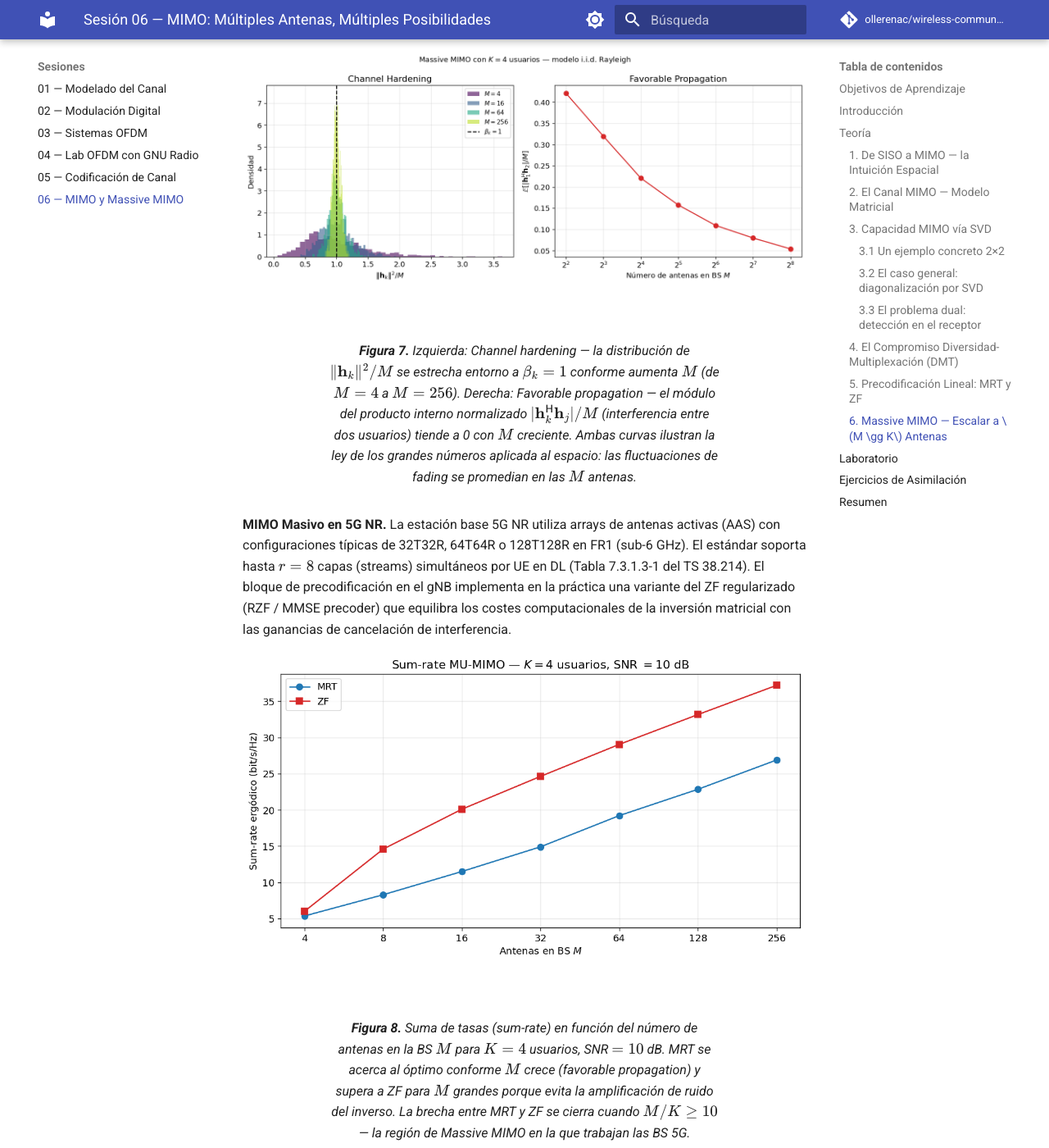
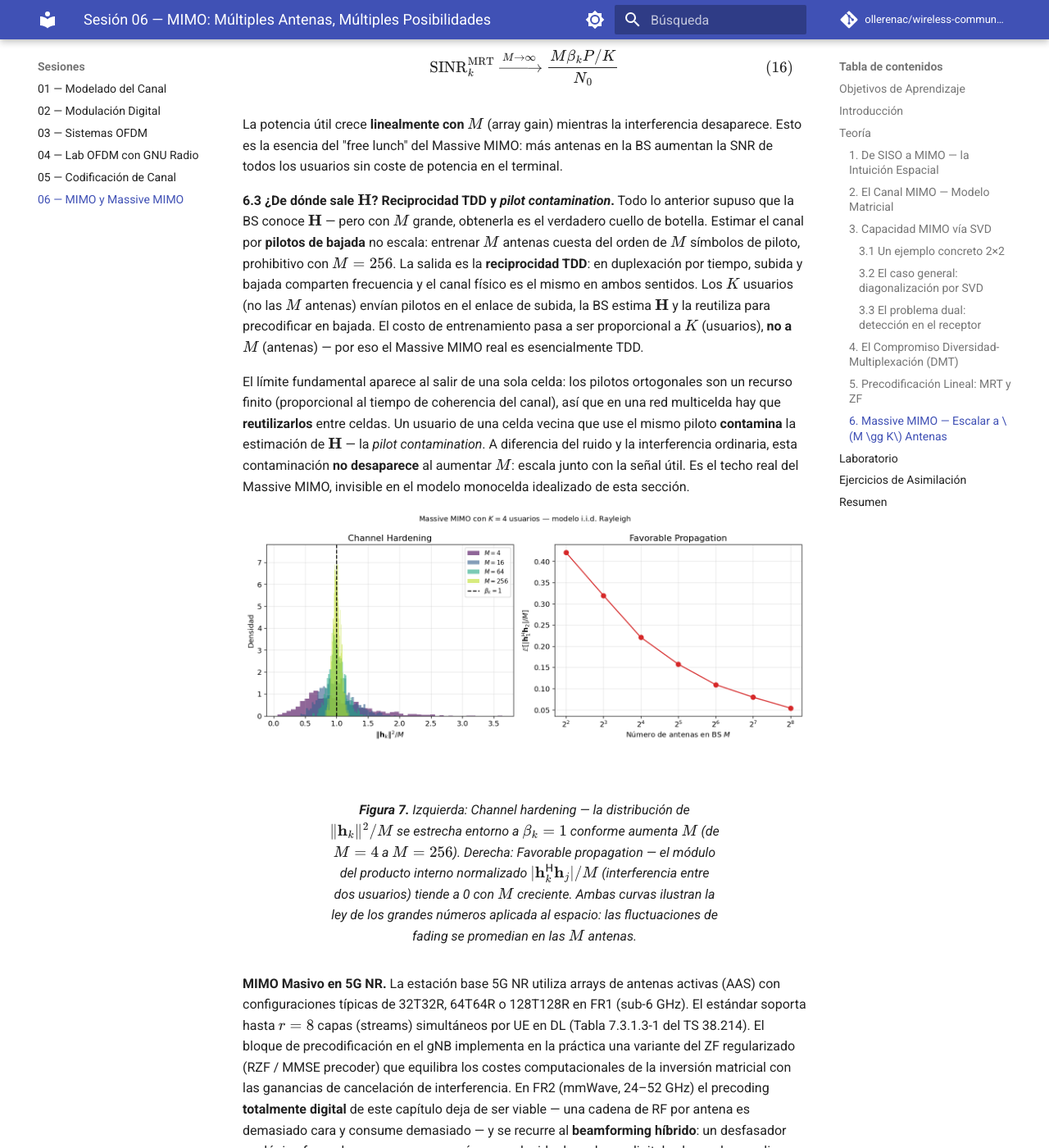
Before and after one commit to ollerenac/wireless-communication-systems, an MkDocs documentation site: the page built from docs/sessions/06-mimo-systems/index.md, in a window 1280 px wide and 1400 px high, scrolled down 14449 px. Shown: the whole window at 82% size. Built offline with MkDocs 1.6.1 and Material for MkDocs 9.7.7, drawn with Linux system fonts in a browser that asks for light colours; comment, search, counter and statistics services are not loaded; some of the changed text lies outside the part shown.

Commit message:
feat(06-mimo): §6.3 CSI/reciprocidad TDD/pilot contamination + notas MIMO-OFDM e híbrido

```diff
--- a/docs/sessions/06-mimo-systems/index.md
+++ b/docs/sessions/06-mimo-systems/index.md
@@ -83,6 +83,8 @@ $$h_{ji} \sim \mathcal{CN}(0, 1) \tag{2}$$
 **¿Qué significa i.i.d.?** Son dos condiciones separadas, y conviene leerlas por separado. **Independientes**: conocer el valor de un coeficiente no dice nada sobre los demás — que el enlace entre la antena transmisora 1 y la receptora 3 esté en desvanecimiento profundo no hace más ni menos probable que el enlace vecino también lo esté. **Idénticamente distribuidas**: todas las entradas siguen la misma estadística — ninguna pareja de antenas es "especial", todas juegan con las mismas reglas. La imagen mental: rellenar la matriz $\mathbf{H}$ lanzando un dado una vez por cada casilla. Cada lanzamiento ignora los anteriores (independencia) y siempre se usa el mismo dado (idéntica distribución). Aquí el "dado" es la gaussiana compleja $\mathcal{CN}(0,1)$, y el módulo $|h_{ji}|$ de cada resultado sigue una distribución Rayleigh — de ahí el nombre del modelo, que conecta directamente con la Sesión 01.
 
 Este modelo corresponde a un entorno con *scattering* denso e isótropo donde no hay línea de visión directa (NLOS) y las antenas están suficientemente separadas ($\geq \lambda/2$) para que los coeficientes sean estadísticamente independientes. En 5G NR los canales espacialmente correlacionados (antenas en ULA compacto) requieren modelos más sofisticados como el CDL-C/D del TR 38.901, pero el modelo i.i.d. captura la física esencial y produce todos los resultados analíticos clave.
+
+Una aclaración de alcance: este $\mathbf{H}$ es de **banda estrecha** (un solo coeficiente por par de antenas). En sistemas de banda ancha reales, OFDM (Sesión 03) convierte el canal selectivo en frecuencia en cientos de subportadoras planas, y **todo este formalismo MIMO se aplica idénticamente en cada subportadora** — hay una matriz $\mathbf{H}$ por subportadora. Esa combinación, **MIMO-OFDM**, es la arquitectura física de 5G NR y WiFi; esta sesión estudia una subportadora, y la Sesión 03 ya cubrió cómo se generan las cientos restantes.
 
 <figure markdown="span">
   ![Estructura de la matriz de canal MIMO](figures/mimo-channel-matrix.png)
@@ -393,6 +395,10 @@ $$\text{SINR}_k^{\text{MRT}} \xrightarrow{M \to \infty} \frac{M \beta_k P / K}{N
 
 La potencia útil crece **linealmente con $M$** (array gain) mientras la interferencia desaparece. Esto es la esencia del "free lunch" del Massive MIMO: más antenas en la BS aumentan la SNR de todos los usuarios sin coste de potencia en el terminal.
 
+**6.3 ¿De dónde sale $\mathbf{H}$? Reciprocidad TDD y *pilot contamination*.** Todo lo anterior supuso que la BS conoce $\mathbf{H}$ — pero con $M$ grande, obtenerla es el verdadero cuello de botella. Estimar el canal por **pilotos de bajada** no escala: entrenar $M$ antenas cuesta del orden de $M$ símbolos de piloto, prohibitivo con $M = 256$. La salida es la **reciprocidad TDD**: en duplexación por tiempo, subida y bajada comparten frecuencia y el canal físico es el mismo en ambos sentidos. Los $K$ usuarios (no las $M$ antenas) envían pilotos en el enlace de subida, la BS estima $\mathbf{H}$ y la reutiliza para precodificar en bajada. El costo de entrenamiento pasa a ser proporcional a $K$ (usuarios), **no a $M$** (antenas) — por eso el Massive MIMO real es esencialmente TDD.
+
+El límite fundamental aparece al salir de una sola celda: los pilotos ortogonales son un recurso finito (proporcional al tiempo de coherencia del canal), así que en una red multicelda hay que **reutilizarlos** entre celdas. Un usuario de una celda vecina que use el mismo piloto **contamina** la estimación de $\mathbf{H}$ — la *pilot contamination*. A diferencia del ruido y la interferencia ordinaria, esta contaminación **no desaparece** al aumentar $M$: escala junto con la señal útil. Es el techo real del Massive MIMO, invisible en el modelo monocelda idealizado de esta sección.
+
 <figure markdown="span">
   ![Channel hardening y favorable propagation vs M](figures/mimo-massive.png)
   <!-- generada por celdas 12–13 de lab.ipynb -->
@@ -400,7 +406,7 @@ La potencia útil crece **linealmente con $M$** (array gain) mientras la interfe
   </figcaption>
 </figure>
 
-**MIMO Masivo en 5G NR.** La estación base 5G NR utiliza arrays de antenas activas (AAS) con configuraciones típicas de 32T32R, 64T64R o 128T128R en FR1 (sub-6 GHz). El estándar soporta hasta $r = 8$ capas (streams) simultáneos por UE en DL (Tabla 7.3.1.3-1 del TS 38.214). El bloque de precodificación en el gNB implementa en la práctica una variante del ZF regularizado (RZF / MMSE precoder) que equilibra los costes computacionales de la inversión matricial con las ganancias de cancelación de interferencia.
+**MIMO Masivo en 5G NR.** La estación base 5G NR utiliza arrays de antenas activas (AAS) con configuraciones típicas de 32T32R, 64T64R o 128T128R en FR1 (sub-6 GHz). El estándar soporta hasta $r = 8$ capas (streams) simultáneos por UE en DL (Tabla 7.3.1.3-1 del TS 38.214). El bloque de precodificación en el gNB implementa en la práctica una variante del ZF regularizado (RZF / MMSE precoder) que equilibra los costes computacionales de la inversión matricial con las ganancias de cancelación de interferencia. En FR2 (mmWave, 24–52 GHz) el precoding **totalmente digital** de este capítulo deja de ser viable — una cadena de RF por antena es demasiado cara y consume demasiado — y se recurre al **beamforming híbrido**: un desfasador analógico forma haces gruesos y un número reducido de cadenas digitales hace el precoding fino sobre ellos. Esa arquitectura se detalla en la Sesión 07.
 
 <figure markdown="span">
   ![Sum-rate MRT vs ZF vs óptimo para Massive MIMO](figures/mimo-sumrate.png)
```
